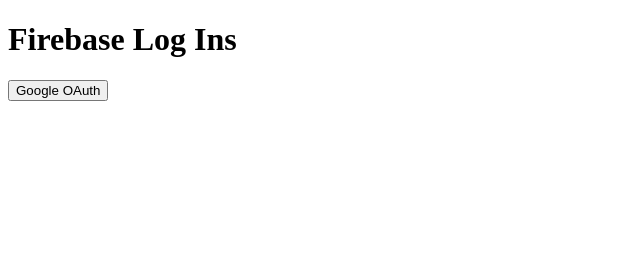
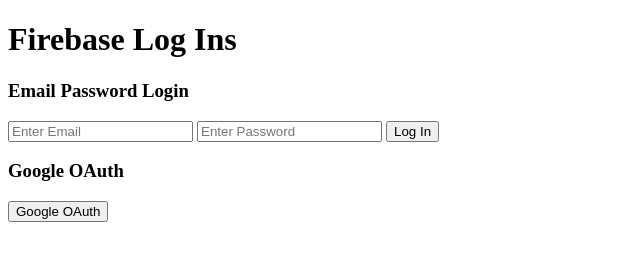
Before and after one commit to katiejenkinswebdev/firebase, a website: page public/index.html in a window 1280 px wide. Shown: the whole page, without its empty margins (0-640 px from the left). Drawn offline with Linux system fonts and the light colour scheme; some packages are replaced by stand-ins of ours.

Commit message:
signup with email and password posting to db

```diff
--- a/public/index.html
+++ b/public/index.html
@@ -17,6 +17,12 @@
   </head>
   <body>
     <h1>Firebase Log Ins</h1>
+    <h3>Email Password Login</h3>
+    <input id="email" type="text" name="email" placeholder="Enter Email">
+    <input id="password" type="text" name="password" placeholder="Enter Password">
+    <button type="button" name="button" onclick="emailPasswordLogin()">Log In</button>
+
+    <h3>Google OAuth</h3>
     <button name="button" onclick="googleLogin()">Google OAuth</button>
 
     <script type="text/javascript" src="./js/auth.js"></script>
--- a/public/js/auth.js
+++ b/public/js/auth.js
@@ -14,17 +14,45 @@
 
 // Initialize Firebase once DOM is loaded
 document.addEventListener("DOMContentLoaded", event => {
-  const app = firebase.app();
+  try {
+      const app = firebase.app();
+  } catch (e) {
+      console.error(e);
+  }
 });
 
 const googleLogin = () => {
   const provider = new firebase.auth.GoogleAuthProvider();
 
-  //async, will give us user when promise resolves with .then()
+  // Async, will give us user when promise resolves with .then()
+  // Will create JWT for user. In browser, type localStorage to view.
+  // TODO In IndexedDB, there is fbLocalStorage in fbase_key. Confirm JWT is here and UID is unique, doesn't change
   firebase.auth().signInWithPopup(provider)
     .then(result => {
       const user = result.user;
 
       document.write(`Hello ${user.displayName}`);
     })
+    .catch(error => {
+      console.log(error)
+    })
 };
+
+const emailPasswordLogin = () => {
+
+  const email = document.getElementById('email').value,
+    password = document.getElementById('password').value;
+    console.log(email, password);
+
+  firebase.auth().createUserWithEmailAndPassword(email, password)
+    .then(result => {
+      console.log('result', result);
+    })
+    .catch(function(error) {
+      // Handle Errors here.
+      var errorCode = error.code;
+      console.log('error code', errorCode);
+      var errorMessage = error.message;
+      console.log('error message', errorMessage);
+  });
+};
```
